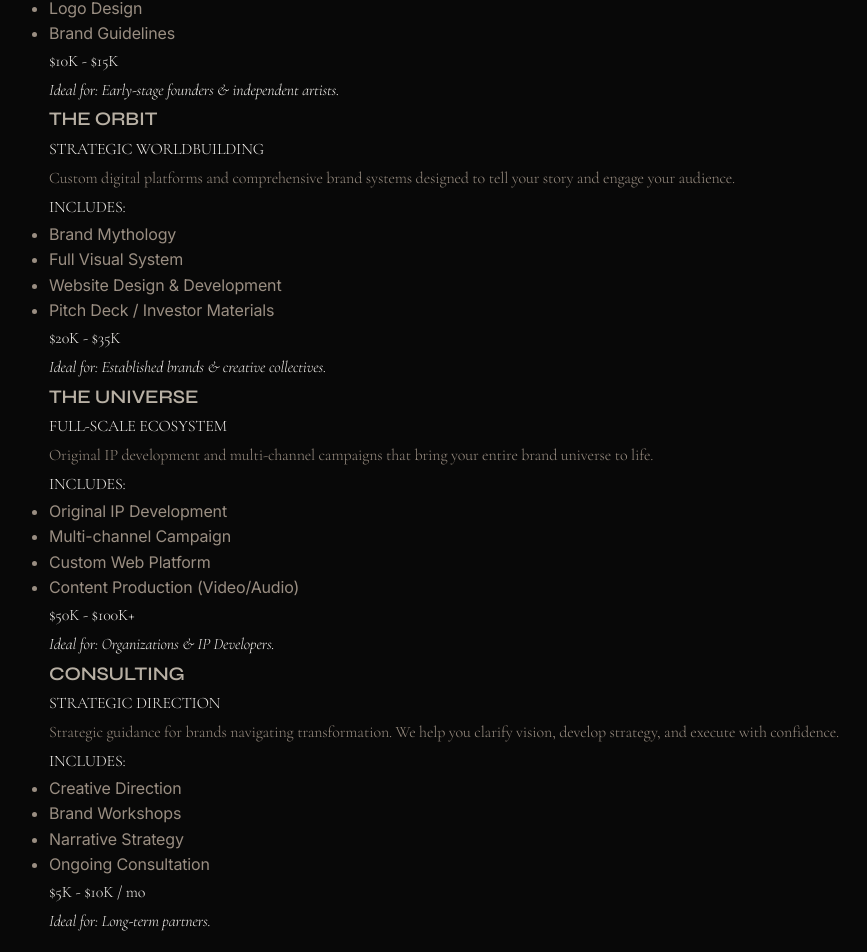
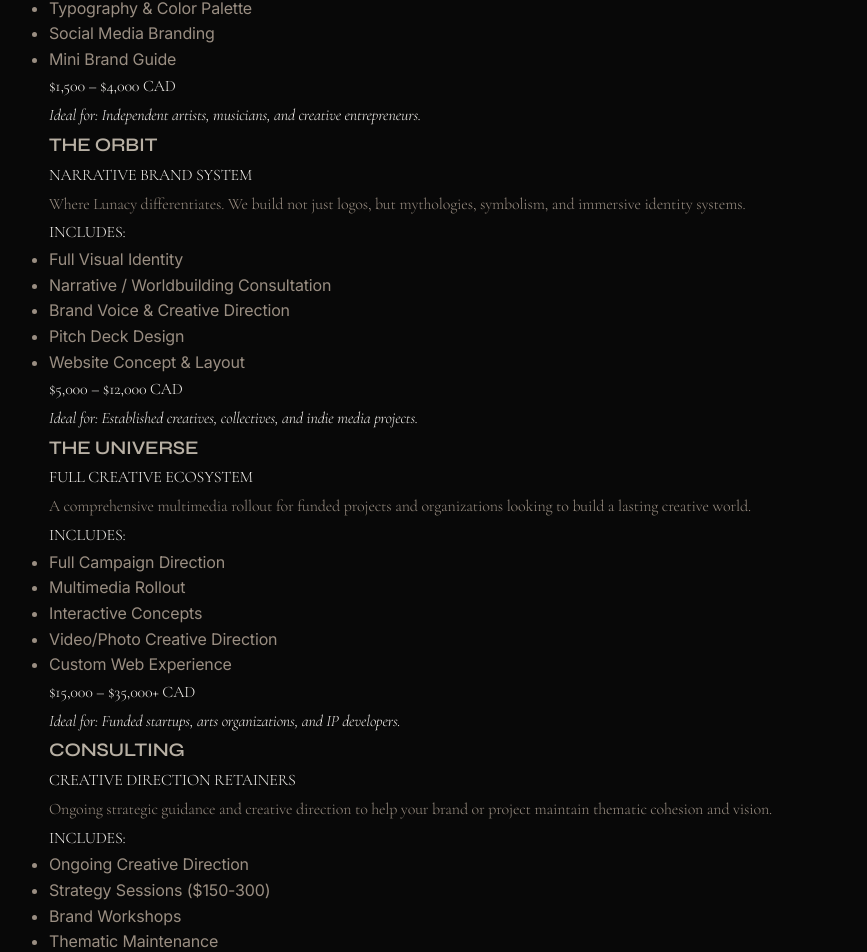
Before and after one commit to KlashLunatic/Lunacy-Media, a React (Vite) app: page /studio in a window 1280 px wide. Shown: the part 636-1588 px from the top of the page, without its empty margins (39-906 px from the left). Built offline with nearby package versions, Linux system fonts and the light colour scheme; a web font is replaced by a local one.

Commit message:
feat: implement revised pricing framework and authentic positioning language

```diff
--- a/src/pages/Home.tsx
+++ b/src/pages/Home.tsx
@@ -22,8 +22,8 @@ export default function Home() {
   return (
     <div className="min-h-screen flex flex-col">
       <SEO
-        title="Lunacy Media | Creative Studio for Music, Storytelling & Digital Experiences | Toronto, Canada"
-        description="Lunacy Media is a Toronto-based creative studio specializing in brand strategy, original IP, multimedia storytelling, and immersive digital experiences. We build interconnected worlds across music, visual narrative, and design."
+        title="Lunacy Media | Creative Mythology & Narrative Design Studio | Toronto"
+        description="Lunacy Media is a Toronto-based creative mythology and narrative design studio. We build foundational identities, narrative brand systems, and full creative ecosystems."
         path="/"
       />
 
@@ -40,9 +40,9 @@ export default function Home() {
             transition={{ duration: 0.8 }}
             className="text-center mb-section"
           >
-            <h2 className="text-accent glow-text-gold mb-8">WHAT WE CREATE</h2>
+            <h2 className="text-accent glow-text-gold mb-8">OUR PRACTICE</h2>
             <p className="text-xl text-muted font-inter max-w-3xl mx-auto leading-relaxed">
-              From our Toronto studio, we architect experiences that transcend traditional creative services, building emotional ecosystems where brands and audiences connect across Canada and beyond.
+              We are a creative mythology and narrative design studio. We build undeniable work, cultivate relationships, and establish reputations through vision, symbolism, and conceptual depth.
             </p>
           </motion.div>
           <motion.div
@@ -54,16 +54,16 @@ export default function Home() {
           >
             {[
               {
-                title: 'Brand Worlds',
-                description: 'We build mythologies, identities, and emotional ecosystems for brands and artists.'
+                title: 'Foundational Identity',
+                description: 'We build core visual systems that provide the essential signal needed for artists and creators to begin their journey.'
               },
               {
-                title: 'Campaign Systems',
-                description: 'We design launch campaigns, visual storytelling, and audience-building experiences.'
+                title: 'Narrative Brand Systems',
+                description: 'We build mythologies, symbolism, and thematic cohesion into immersive identity systems that resonate emotionally.'
               },
               {
-                title: 'Digital Presence',
-                description: 'We create premium websites, pitch decks, and conversion-focused brand assets.'
+                title: 'Creative Ecosystems',
+                description: 'We design full-scale multimedia rollouts, worldbuilding systems, and custom web experiences for funded projects.'
               }
             ].map((service, idx) => (
               <motion.div key={idx} variants={fadeInUp} className="space-y-12 text-center group">
@@ -92,9 +92,9 @@ export default function Home() {
             transition={{ duration: 0.8 }}
             className="text-center mb-section"
           >
-            <h2 className="text-accent glow-text-gold mb-8">FEATURED PROJECTS</h2>
+            <h2 className="text-accent glow-text-gold mb-8">SELECTED CONSTELLATIONS</h2>
             <p className="text-xl text-muted font-inter max-w-3xl mx-auto leading-relaxed">
-              Immersive worlds and transformative brand experiences that define our creative practice.
+              Undeniable work that explores psychological truth, contemporary mythology, and interactive storytelling.
             </p>
           </motion.div>
           <motion.div
@@ -106,16 +106,16 @@ export default function Home() {
           >
             {[
               {
-                title: 'Tammy',
-                description: 'Interactive narrative exploring identity and transformation.'
+                title: 'Mulligan: The Couch',
+                description: 'Concept album exploring trauma and identity through symbolic visual storytelling.'
               },
               {
                 title: 'Obeah',
-                description: 'Graphic novel blending Caribbean mythology with contemporary storytelling.'
+                description: 'Contemporary spiritual mythology reinterpreting Caribbean and African traditions.'
               },
               {
-                title: 'Mulligan',
-                description: 'Complete brand identity and campaign for creative collective.'
+                title: 'Tammy',
+                description: 'Interactive narrative personifying propaganda as a living, self-aware character.'
               }
             ].map((project, idx) => (
               <motion.div key={idx} variants={fadeInUp} className="group cursor-pointer">
@@ -159,9 +159,9 @@ export default function Home() {
             <span className="text-accent glow-text-gold">We build mythologies.</span>
           </h2>
           <div className="space-y-10 text-lg text-muted font-inter leading-relaxed font-light">
-            <p>At Lunacy Media, strategy meets imagination. We create brands, campaigns, and immersive experiences that feel alive.</p>
+            <p>At Lunacy Media, strategy meets imagination. We are an emerging cultural brand and narrative design studio.</p>
             <p>Our work lives at the intersection of culture, storytelling, design, and commerce — helping artists, founders, and organizations turn vision into impact.</p>
-            <p>From brand worlds to investor decks, from websites to original media properties, every project is built with intention, emotion, and unforgettable presence.</p>
+            <p>From brand worlds to creative direction, from websites to original media properties, every project is built with intention, emotion, and conceptual depth.</p>
           </div>
         </motion.div>
       </section>
@@ -177,9 +177,9 @@ export default function Home() {
             transition={{ duration: 0.8 }}
             className="text-center mb-section"
           >
-            <h2 className="text-accent glow-text-gold mb-8">WHY CLIENTS WORK WITH US</h2>
+            <h2 className="text-accent glow-text-gold mb-8">WHY CLIENTS ENTER OUR ORBIT</h2>
             <p className="text-xl text-muted font-inter max-w-3xl mx-auto leading-relaxed">
-              We combine strategic thinking, creative excellence, and proven execution across every project.
+              We offer vision, symbolism, and emotional intelligence that corporate agencies can't replicate.
             </p>
           </motion.div>
           <motion.div
@@ -191,16 +191,16 @@ export default function Home() {
           >
             {[
               {
-                title: 'Narrative-Driven Strategy',
-                description: 'We combine artistic storytelling with strategic business thinking.'
+                title: 'Mythic Storytelling',
+                description: 'We combine artistic instinct with symbolic depth to build identities that resonate.'
               },
               {
-                title: 'Multi-Disciplinary Execution',
-                description: 'From music and media to websites and investor materials, we build across mediums.'
+                title: 'Conceptual Depth',
+                description: 'Our work is rooted in psychological truth and cultural resonance, not just aesthetics.'
               },
               {
-                title: 'Culture-First Design',
-                description: 'Our work is designed to resonate emotionally and create lasting audience connection.'
+                title: 'Emerging Cultural Brand',
+                description: 'We are building a reputation for undeniable work and original creative systems.'
               }
             ].map((reason, idx) => (
               <motion.div key={idx} variants={fadeInUp} className="space-y-12 text-center group">
@@ -218,89 +218,6 @@ export default function Home() {
         </div>
       </section>
 
-      {/* OUR PROCESS - Strategic framework */}
-      <section className="section-padding-lg bg-charcoal/30 border-b border-subtle relative overflow-hidden">
-        <div className="absolute top-0 right-1/4 w-96 h-96 bg-accent-glow rounded-full blur-3xl opacity-12 animate-float-down"></div>
-        <div className="container max-w-5xl mx-auto relative z-10">
-          <motion.div
-            initial={{ opacity: 0, y: 20 }}
-            whileInView={{ opacity: 1, y: 0 }}
-            viewport={{ once: true }}
-            transition={{ duration: 0.8 }}
-            className="text-center mb-section"
-          >
-            <h2 className="text-accent glow-text-gold mb-8">OUR PROCESS</h2>
-            <p className="text-xl text-muted font-inter max-w-3xl mx-auto leading-relaxed">
-              A proven framework for transforming vision into reality through discovery, strategy, execution, and refinement.
-            </p>
-          </motion.div>
-          <motion.div
-            variants={staggerContainer}
-            initial="initial"
-            whileInView="whileInView"
-            viewport={{ once: true }}
-            className="grid md:grid-cols-4 gap-12"
-          >
-            {[
-              {
-                step: '01',
-                title: 'Discover',
-                description: 'We listen deeply to understand your vision, values, and goals. This phase establishes the foundation for all creative work.'
-              },
-              {
-                step: '02',
-                title: 'Strategize',
-                description: 'We develop a strategic framework that guides all creative decisions, ensuring alignment with your objectives.'
-              },
-              {
-                step: '03',
-                title: 'Build',
-                description: 'Our team executes the vision with precision and artistry, bringing the strategy to life through multiple disciplines.'
-              },
-              {
-                step: '04',
-                title: 'Launch',
-                description: 'We iterate based on feedback, ensuring the final deliverables exceed expectations and serve your goals.'
-              }
-            ].map((process, idx) => (
-              <motion.div key={idx} variants={fadeInUp} className="space-y-10 group">
-                <div className="space-y-6">
-                  <div className="text-6xl font-cinzel font-bold text-accent/35 group-hover:text-accent/70 transition-colors duration-700">{process.step}</div>
-                  <h3 className="text-2xl font-cinzel font-bold text-off-white group-hover:text-accent transition-colors duration-700">{process.title}</h3>
-                </div>
-                <p className="text-base text-muted font-inter font-light leading-relaxed">{process.description}</p>
-              </motion.div>
-            ))}
-          </motion.div>
-        </div>
-      </section>
-
-      {/* WHY LUNACY SECTION - Brand philosophy */}
-      <section className="section-padding-xl bg-gradient-dark relative overflow-hidden border-t border-subtle">
-        <div className="absolute inset-0 opacity-12">
-          <div className="absolute bottom-0 left-0 w-96 h-96 bg-purple-glow rounded-full blur-3xl animate-glow-shift"></div>
-          <div className="absolute top-1/3 right-1/3 w-80 h-80 bg-accent-glow rounded-full blur-3xl animate-float-up" style={{ animationDelay: '3s' }}></div>
-        </div>
-        <motion.div
-          initial={{ opacity: 0, y: 30 }}
-          whileInView={{ opacity: 1, y: 0 }}
-          viewport={{ once: true }}
-          transition={{ duration: 1 }}
-          className="container max-w-4xl mx-auto text-center space-y-16 relative z-10"
-        >
-          <h2 className="text-5xl md:text-6xl font-cinzel font-bold leading-tight">
-            Built for brands that want
-            <br />
-            <span className="text-accent glow-text-gold">impact, not noise.</span>
-          </h2>
-          <div className="space-y-10 text-lg text-muted font-inter leading-relaxed font-light">
-            <p>We combine strategic thinking with artistic instinct.</p>
-            <p>Lunacy exists for visionaries who need more than content — they need presence, identity, and resonance.</p>
-            <p>We create work that moves people emotionally while delivering real business outcomes.</p>
-          </div>
-        </motion.div>
-      </section>
-
       {/* FINAL CTA SECTION - Conversion focus */}
       <section className="section-padding-lg bg-void border-t border-subtle relative overflow-hidden">
         <div className="absolute inset-0 opacity-12">
@@ -316,17 +233,17 @@ export default function Home() {
           <h2 className="text-5xl md:text-6xl font-cinzel font-bold leading-tight">
             Let's build something
             <br />
-            <span className="text-accent glow-text-gold">unforgettable.</span>
+            <span className="text-accent glow-text-gold">undeniable.</span>
           </h2>
           <p className="text-xl text-muted font-inter leading-relaxed font-light">
-            Whether you're launching a brand, scaling a business, or building a creative world from the ground up, Lunacy is ready to help bring it to life.
+            Whether you're an artist launching a project or a brand seeking a new mythology, we're ready to help you build it.
           </p>
           <div className="flex flex-col md:flex-row gap-10 justify-center pt-12">
             <Link href="/contact" className="btn-primary" aria-label="Start a project with Lunacy Media">
               Start a Project <ChevronRight size={24} />
             </Link>
-            <Link href="/contact" className="btn-secondary" aria-label="Book a consultation with Lunacy Media">
-              Book a Consultation <ChevronRight size={24} />
+            <Link href="/contact" className="btn-secondary" aria-label="Book a strategy session with Lunacy Media">
+              Book a Strategy Session <ChevronRight size={24} />
             </Link>
           </div>
         </motion.div>
--- a/src/pages/Studio.tsx
+++ b/src/pages/Studio.tsx
@@ -8,34 +8,34 @@ export default function Studio() {
     {
       title: 'The Signal',
       subtitle: 'Foundational Identity',
-      description: 'We build core brand systems that communicate your mythology. From strategic positioning to visual language, we create identities that resonate.',
-      includes: ['Strategic Positioning', 'Visual Identity System', 'Logo Design', 'Brand Guidelines'],
-      pricing: '$10K - $15K',
-      ideal: 'Early-stage founders & independent artists.',
+      description: 'We build core visual systems for artists and creators. This package provides the essential "signal" needed to begin your public journey.',
+      includes: ['Logo / Wordmark', 'Moodboard + Visual Direction', 'Typography & Color Palette', 'Social Media Branding', 'Mini Brand Guide'],
+      pricing: '$1,500 – $4,000 CAD',
+      ideal: 'Independent artists, musicians, and creative entrepreneurs.',
     },
     {
       title: 'The Orbit',
-      subtitle: 'Strategic Worldbuilding',
-      description: 'Custom digital platforms and comprehensive brand systems designed to tell your story and engage your audience.',
-      includes: ['Brand Mythology', 'Full Visual System', 'Website Design & Development', 'Pitch Deck / Investor Materials'],
-      pricing: '$20K - $35K',
-      ideal: 'Established brands & creative collectives.',
+      subtitle: 'Narrative Brand System',
+      description: 'Where Lunacy differentiates. We build not just logos, but mythologies, symbolism, and immersive identity systems.',
+      includes: ['Full Visual Identity', 'Narrative / Worldbuilding Consultation', 'Brand Voice & Creative Direction', 'Pitch Deck Design', 'Website Concept & Layout'],
+      pricing: '$5,000 – $12,000 CAD',
+      ideal: 'Established creatives, collectives, and indie media projects.',
     },
     {
       title: 'The Universe',
-      subtitle: 'Full-Scale Ecosystem',
-      description: 'Original IP development and multi-channel campaigns that bring your entire brand universe to life.',
-      includes: ['Original IP Development', 'Multi-channel Campaign', 'Custom Web Platform', 'Content Production (Video/Audio)'],
-      pricing: '$50K - $100K+',
-      ideal: 'Organizations & IP Developers.',
+      subtitle: 'Full Creative Ecosystem',
+      description: 'A comprehensive multimedia rollout for funded projects and organizations looking to build a lasting creative world.',
+      includes: ['Full Campaign Direction', 'Multimedia Rollout', 'Interactive Concepts', 'Video/Photo Creative Direction', 'Custom Web Experience'],
+      pricing: '$15,000 – $35,000+ CAD',
+      ideal: 'Funded startups, arts organizations, and IP developers.',
     },
     {
       title: 'Consulting',
-      subtitle: 'Strategic Direction',
-      description: 'Strategic guidance for brands navigating transformation. We help you clarify vision, develop strategy, and execute with confidence.',
-      includes: ['Creative Direction', 'Brand Workshops', 'Narrative Strategy', 'Ongoing Consultation'],
-      pricing: '$5K - $10K / mo',
-      ideal: 'Long-term partners.',
+      subtitle: 'Creative Direction Retainers',
+      description: 'Ongoing strategic guidance and creative direction to help your brand or project maintain thematic cohesion and vision.',
+      includes: ['Ongoing Creative Direction', 'Strategy Sessions ($150-300)', 'Brand Workshops', 'Thematic Maintenance'],
+      pricing: '$750 – $3,000 / mo',
+      ideal: 'Artists and brands needing consistent direction.',
     },
   ];
 
@@ -49,8 +49,8 @@ export default function Studio() {
   return (
     <div className="min-h-screen flex flex-col pt-16">
       <SEO
-        title="About Lunacy Media | Creative Direction & Brand Strategy Studio | Toronto"
-        description="Lunacy Media is a Toronto-based creative studio offering brand architecture, digital experiences, content production, and creative consulting. Explore our services and process."
+        title="Studio | Creative Mythology & Narrative Design Studio | Toronto"
+        description="Lunacy Media is a Toronto-based creative mythology and narrative design studio. We build foundational identities, narrative brand systems, and full creative ecosystems."
         path="/studio"
       />
 
@@ -66,7 +66,7 @@ export default function Studio() {
             Studio Services
           </h1>
           <p className="text-xl text-muted font-inter leading-relaxed font-light">
-            We offer comprehensive creative services from our Toronto studio, designed to build your brand, amplify your message, and create lasting impact.
+            We are a creative mythology and narrative design studio. We invite you into our orbit to build undeniable work and lasting reputation.
           </p>
         </motion.div>
       </section>
```
